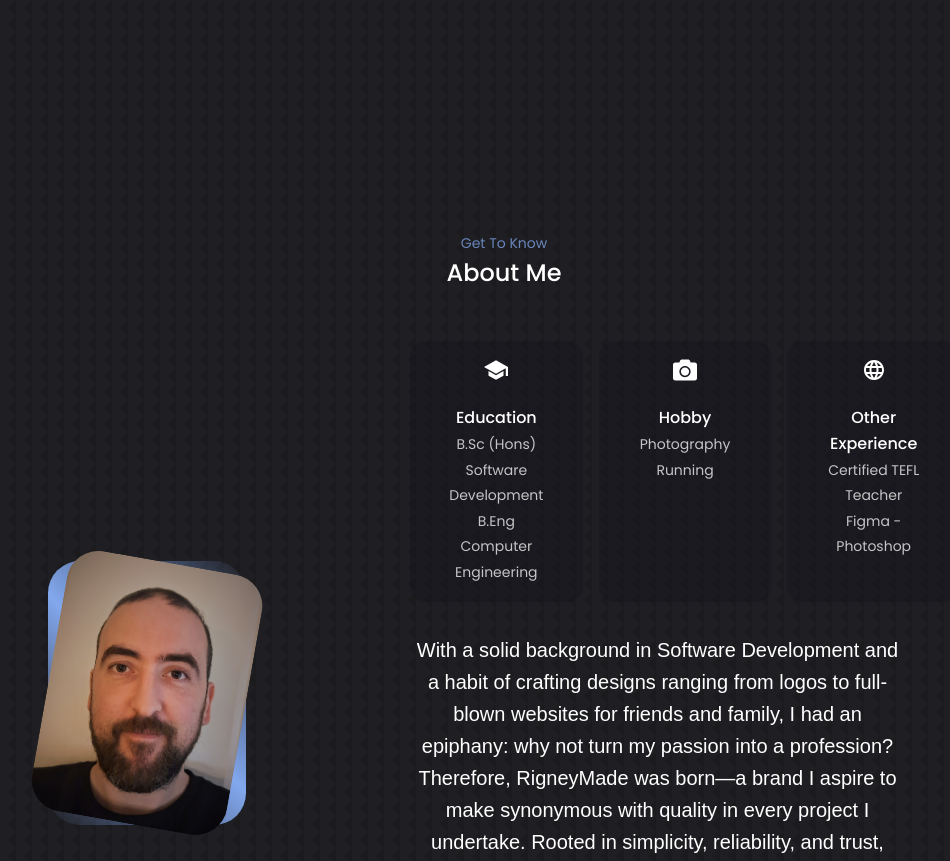
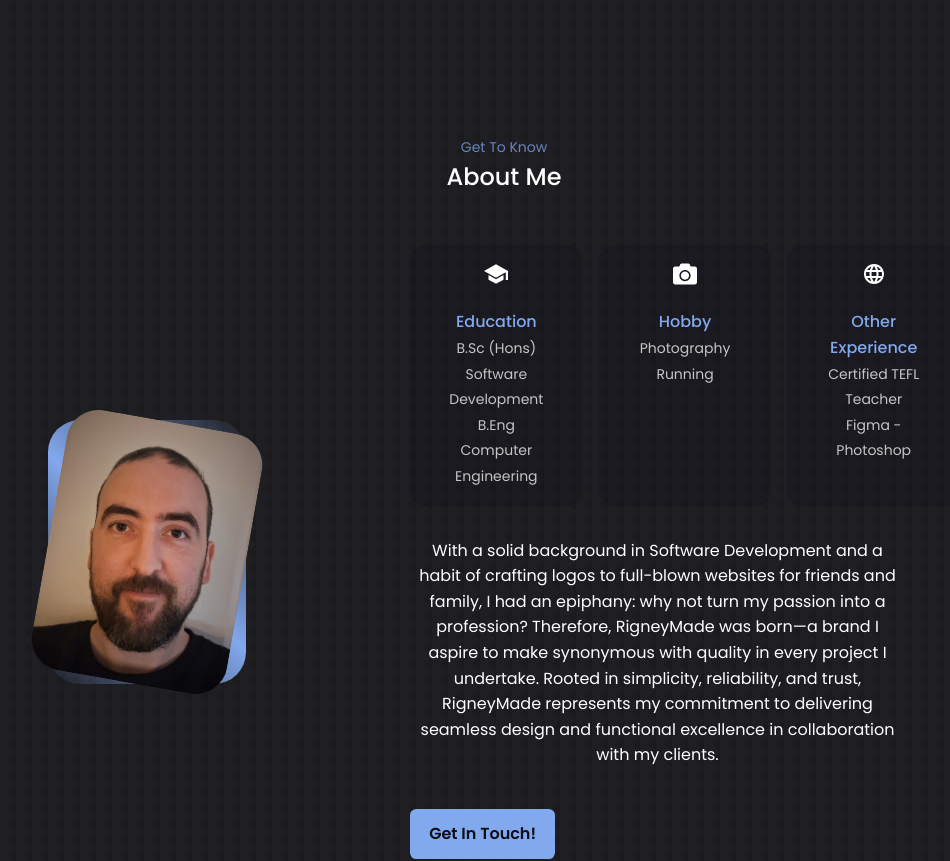
Before and after one commit to KramYengir/portfolio_page, a React (Vite) app: page / in a window 1280 px wide. Shown: the part 720-1581 px from the top of the page, without its empty margins (136-1086 px from the left). Built offline with nearby package versions, Linux system fonts and the light colour scheme.

Commit message:
various minor tweaks

```diff
--- a/src/components/About/About.css
+++ b/src/components/About/About.css
@@ -73,6 +73,7 @@
 
 .about__card h3 {
   font-size: var(--fs-300);
+  color: hsl(var(--clr-light));
 }
 
 .about__card small {
@@ -81,7 +82,7 @@
 }
 
 .about__content p {
-  font-size: var(--fs-500);
+  font-size: var(--fs-400);
   margin: 2rem 0 2.6rem;
   max-width: min(90%, 60ch);
 }
--- a/src/components/About/About.jsx
+++ b/src/components/About/About.jsx
@@ -47,13 +47,12 @@ const About = () => {
           </div>
           <p className="ff-sans-cond fs-500">
             With a solid background in Software Development and a habit of
-            crafting designs ranging from logos to full-blown websites for
-            friends and family, I had an epiphany: why not turn my passion into
-            a profession? Therefore, RigneyMade was born—a brand I aspire to
-            make synonymous with quality in every project I undertake. Rooted in
-            simplicity, reliability, and trust, RigneyMade represents my
-            commitment to delivering seamless design and functional excellence
-            in collaboration with my clients.
+            crafting logos to full-blown websites for friends and family, I had
+            an epiphany: why not turn my passion into a profession? Therefore,
+            RigneyMade was born—a brand I aspire to make synonymous with quality
+            in every project I undertake. Rooted in simplicity, reliability, and
+            trust, RigneyMade represents my commitment to delivering seamless
+            design and functional excellence in collaboration with my clients.
           </p>
           <a href="#contact" className="btn btn-primary">
             Get In Touch!
--- a/src/components/Footer/Footer.css
+++ b/src/components/Footer/Footer.css
@@ -22,6 +22,12 @@ footer ul {
   justify-content: center;
   gap: 2rem;
   margin: 0 auto 3rem;
+}
+
+footer ul li a:hover,
+footer ul li a:focus-visible {
+  color: hsl(var(--clr-light));
+  font-weight: 700;
 }
 
 .footer__socials {
--- a/src/components/Footer/Footer.jsx
+++ b/src/components/Footer/Footer.jsx
@@ -50,14 +50,14 @@ const Footer = () => {
         >
           <SiUpwork />
         </a>
-        <a href="https://www.facebook.com/" target="blank">
+        {/* <a href="https://www.facebook.com/" target="blank">
           <FaFacebook />
-        </a>
+        </a> */}
       </div>
 
       <div className="footer__copyright">
         <small>
-          &copy; Rigney<span>Made</span>
+          &copy; Rigney<span>Made</span> 2024
         </small>
       </div>
     </footer>
--- a/src/components/Portfolio/Portfolio.css
+++ b/src/components/Portfolio/Portfolio.css
@@ -1,6 +1,6 @@
 .portfolio__container {
   display: flex;
-  justify-content: center;
+  justify-content: space-evenly;
   flex-wrap: wrap;
   gap: 2rem;
 }
--- a/src/components/Services/Services.css
+++ b/src/components/Services/Services.css
@@ -56,7 +56,7 @@
 .service .service__list li {
   display: flex;
   gap: 1rem;
-  margin-bottom: 0.9rem;
+  margin-bottom: 1.2rem;
 }
 
 .service__list .service__icon {
--- a/src/index.css
+++ b/src/index.css
@@ -5,12 +5,6 @@
 
 :root {
   /* OUR GLOBAL VARIABLES*/
-  /* --color-bg: #1f1f38;
-  --color-bg-variant: #2c2c6c;
-  --color-primary: #4db5ff;
-  --color-primary-variant: rgba(77, 181, 255, 0.4);
-  --color-white: #fff;
-  --color-light: rgba(255, 255, 255, 0.6); */
 
   /* colors */
   --clr-dark: 230 35% 7%;
@@ -29,11 +23,6 @@
   --fs-400: 1.125rem;
   --fs-300: 1rem;
   --fs-200: 0.875rem;
-
-  /* font-families */
-  --ff-serif: "Bellefair", serif;
-  --ff-sans-cond: "Barlow Condensed", sans-serif;
-  --ff-sans: "Barlow", sans-serif;
 
   --letter-spacing-l: 4.75px;
   --letter-spacing-m: 2.7px;
@@ -161,7 +150,6 @@ h5 {
 
 section {
   min-height: 90vh;
-  margin-top: 6rem;
   padding-block: 6.5rem;
 }
 
```
